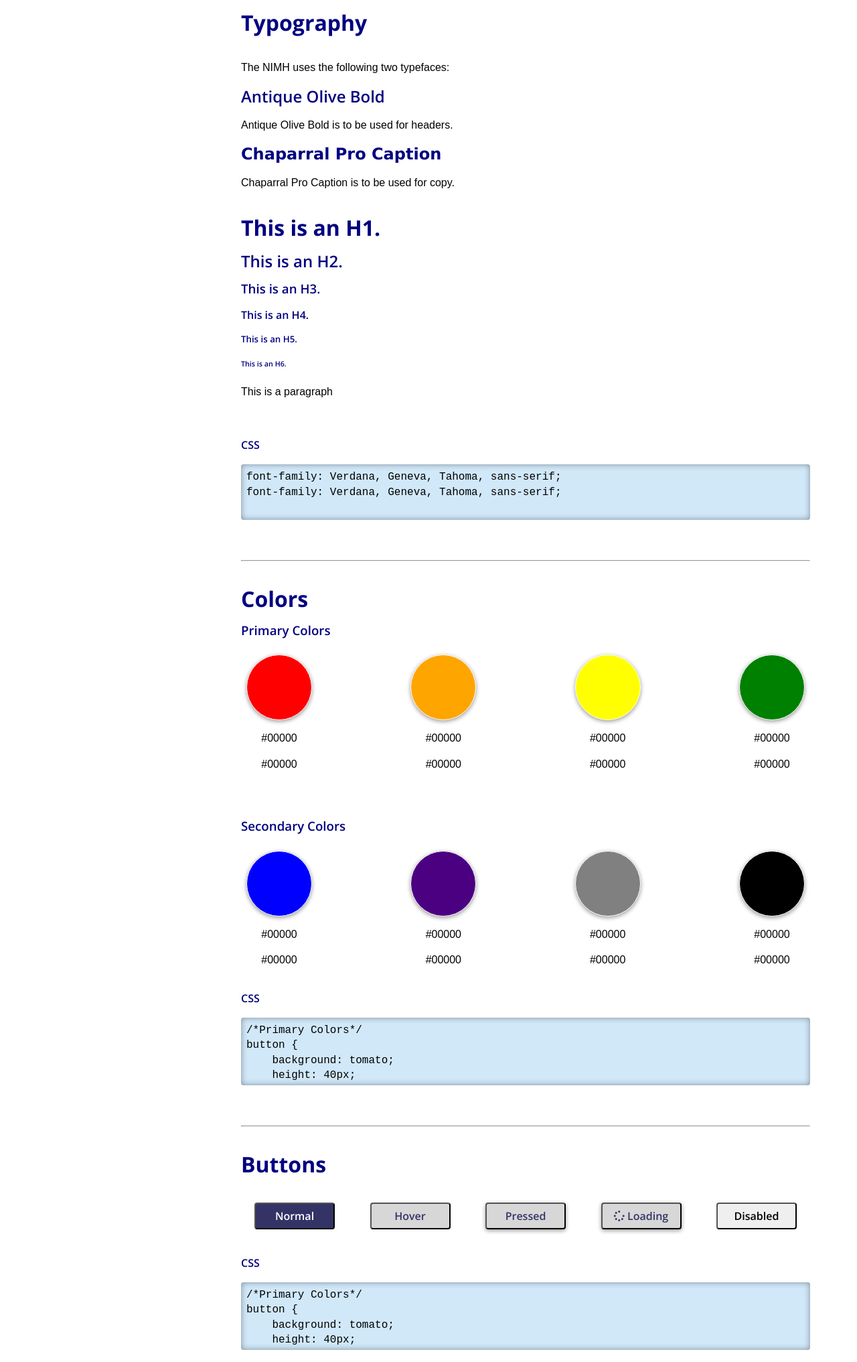
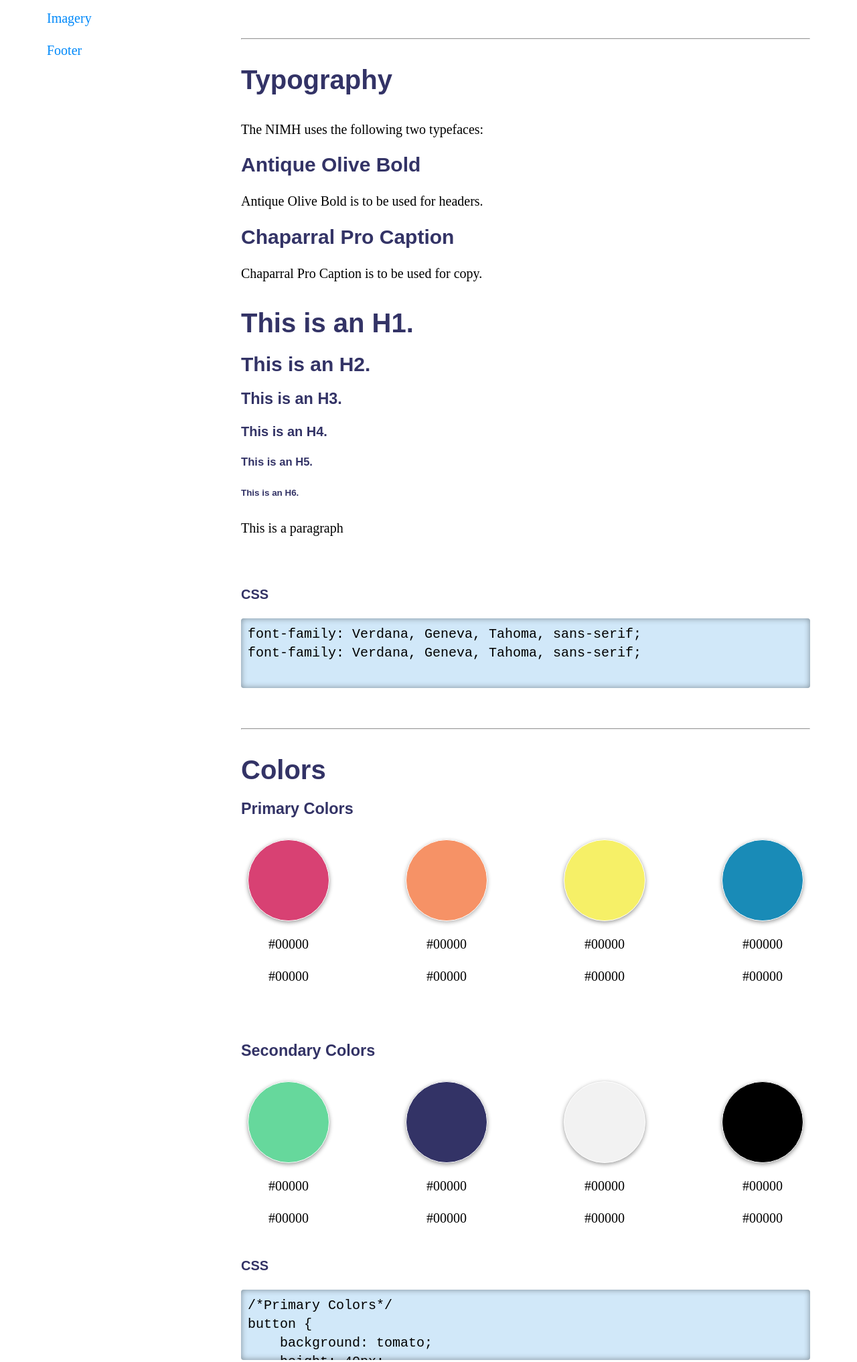
Before and after one commit to gabrielaraquelmtz/NIMH-Styleguide, a plain HTML site: page index.html in a window 1280 px wide. Shown: the part 529-2562 px from the top of the page at 67% size. Drawn offline with nearby package versions, Linux system fonts and the light colour scheme.

Commit message:
lots og stuff

```diff
--- a/styles_16.2.css
+++ b/styles_16.2.css
@@ -14,17 +14,19 @@
 ====================================
 */
 nav a {
-  font-family: "Lucida Sans", "Lucida Sans Regular", "Lucida Grande", "Lucida Sans Unicode", Geneva, Verdana, sans-serif;
+  font-family: 'chaparral-pro-caption', serif;
+  font-style: normal;
+  font-size: 20px;
   padding: 0.5em 0.5em 0.5em 0.5em;
 }
 
 a {
-  color: blue;
+  color: rgb(0, 137, 250);
   transition: color 0.25s;
 }
 
 a:hover {
-  color: magenta;
+  color: rgb(51, 51, 102);
   font-weight: bold;
 }
 
@@ -55,9 +57,10 @@
 
 /* Sets up font-face for body copy */
 body {
-  font-family: Arial, Helvetica, sans-serif;
+  font-family: 'chaparral-pro-caption', serif;
   color: black;
   line-height: 1.4em;
+  font-size: 20px;
 }
 
 /* Sets up font-face for headers */
@@ -67,8 +70,8 @@
 h4,
 h5,
 h6 {
-  font-family: "Open Sans", sans-serif;
-  color: navy;
+  font-family: 'Antique-Olive-Bold', arial;
+  color: rgb(51, 51, 102);
   line-height: 1em;
 }
 
@@ -94,11 +97,11 @@
 }
 
 .type-faces-01 {
-  font-family: "Lucida Sans", "Lucida Sans Regular", "Lucida Grande", "Lucida Sans Unicode", Geneva, Verdana, sans-serif;
+  font-family: 'Antique-Olive-Bold', arial;
 }
 
 .type-faces-02 {
-  font-family: "Open Sans", sans-serif;
+  font-family: 'Antique-Olive-Bold', arial;
 }
 
 
@@ -123,27 +126,28 @@
 
 /* Makes colors */
 .color-red {
-  background: red;
+  background: #d84173;
 }
 
 .color-orange {
-  background: orange;
+  background: #f36e33;
+  opacity: 75%;
 }
 
 .color-yellow {
-  background: yellow;
+  background: #f6f067;
 }
 
 .color-green {
-  background: green;
+  background:  #198bb7;
 }
 
 .color-blue {
-  background: blue;
+  background: #66d89c;
 }
 
 .color-purple {
-  background: indigo;
+  background: rgb(51, 51, 102);
 }
 
 .color-black {
@@ -151,7 +155,7 @@
 }
 
 .color-gray {
-  background: gray;
+  background: #f2f2f2;
 }
 
 /*
@@ -166,25 +170,25 @@
   border-radius: 4px;
   padding: 5px;
   margin: 20px;
-  font-family: "Open Sans", sans-serif;
+  font-family: 'Antique-Olive-Bold', arial;
   font-weight: 600;
 }
 
 .button-normal {
-  background: rgb(51, 51, 102);
+  background: #198bb7;
   color: rgb(255, 255, 255);
 }
 
 .button-hover {
-  background: rgb(215, 215, 215);
-  color: rgb(51, 51, 102);
+  background: rgb(51, 51, 102);
+  color: #ffffff;
 }
 
 .button-pressed,
 .button-loading {
-  background: rgb(215, 215, 215);
-  color: rgb(51, 51, 102);
-  box-shadow: 0px 2px 6px rgba(0, 0, 0, 0.4);
+  background: rgb(51, 51, 102);
+  color: #ffffff;
+    box-shadow: 0px 2px 6px rgba(0, 0, 0, 0.4);
 }
 
 .button-disabled {
@@ -221,7 +225,7 @@
 }
 
 .social-icons i:hover {
-  color: magenta;
+  color: rgb(0, 204, 255);
 }
 
 /*
```
Also changed, not shown: images/NIMHlogo.jpg (added), 1 other file.
